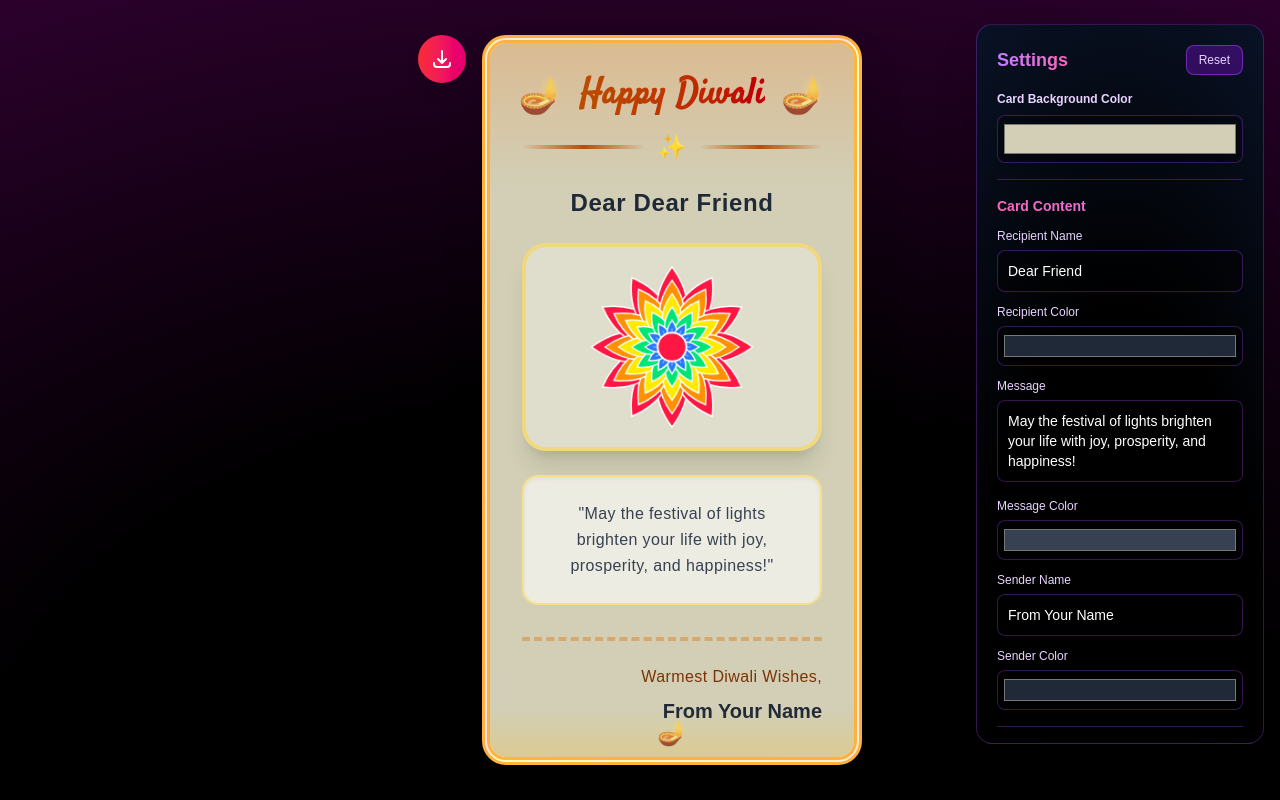
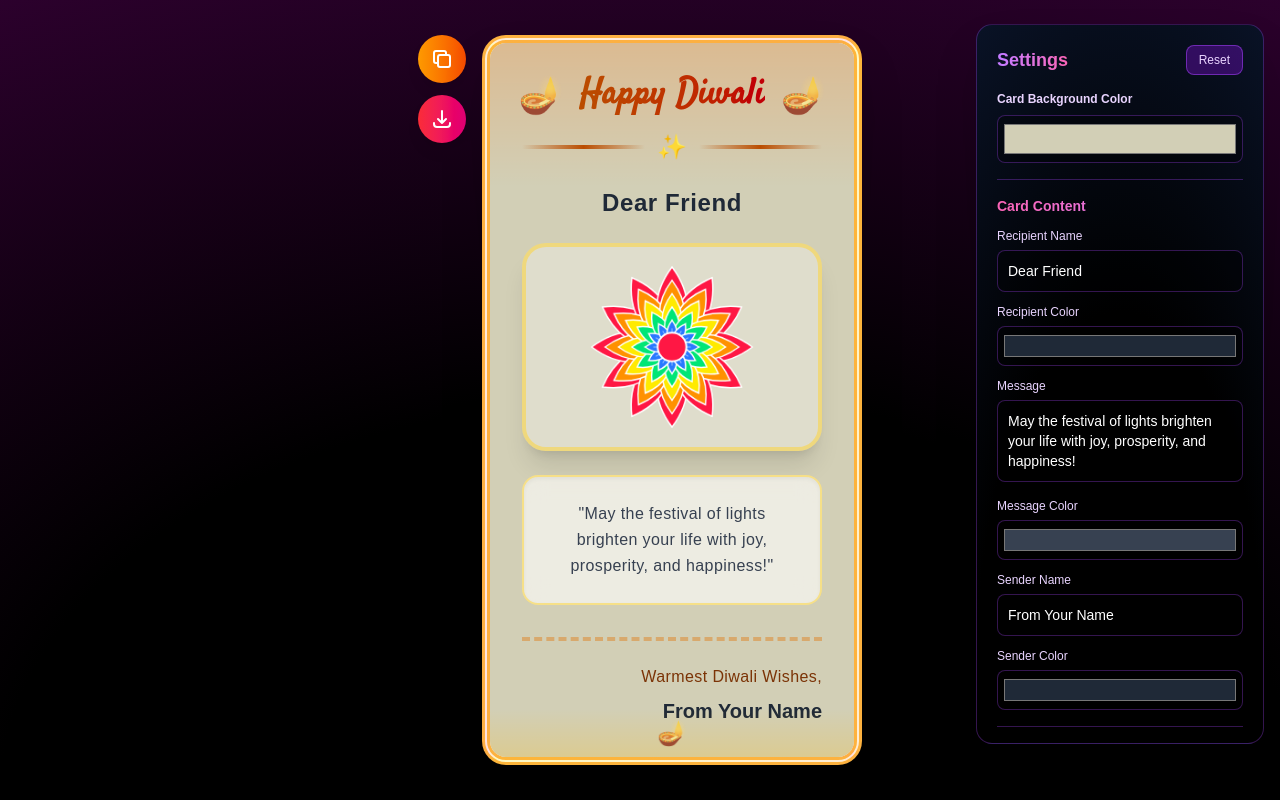
Before and after one commit to aryankumar07/rangwali, a Next.js app: page / in a window 1280 px wide. Built offline with nearby package versions, Linux system fonts and the light colour scheme; a web font is replaced by a local one.

Commit message:
fix: text issue

```diff
--- a/components/card.jsx
+++ b/components/card.jsx
@@ -109,6 +109,22 @@ const Card = () => {
       {/* Action Buttons - Left Side */}
       <div className="flex flex-row md:flex-col gap-3">
         <button
+          onClick={copyToClipboard}
+          title="Copy to clipboard"
+          className="p-3 rounded-full shadow-lg transition-all bg-gradient-to-r from-amber-500 to-orange-600 text-white hover:from-amber-600 hover:to-orange-700 hover:scale-110"
+        >
+          {copied ? (
+            <svg className="w-6 h-6" fill="none" stroke="currentColor" viewBox="0 0 24 24">
+              <path strokeLinecap="round" strokeLinejoin="round" strokeWidth={2} d="M5 13l4 4L19 7" />
+            </svg>
+          ) : (
+            <svg className="w-6 h-6" fill="none" stroke="currentColor" viewBox="0 0 24 24">
+              <path strokeLinecap="round" strokeLinejoin="round" strokeWidth={2} d="M8 16H6a2 2 0 01-2-2V6a2 2 0 012-2h8a2 2 0 012 2v2m-6 12h8a2 2 0 002-2v-8a2 2 0 00-2-2h-8a2 2 0 00-2 2v8a2 2 0 002 2z" />
+            </svg>
+          )}
+        </button>
+
+        <button
           onClick={downloadCard}
           disabled={downloading}
           title="Download card"
@@ -154,7 +170,7 @@ const Card = () => {
               className="diwali-text text-2xl font-semibold text-center tracking-wide"
               style={{ color: recipientColor }}
             >
-              Dear {recipientName}
+              {recipientName}
             </p>
           </div>
 
```
